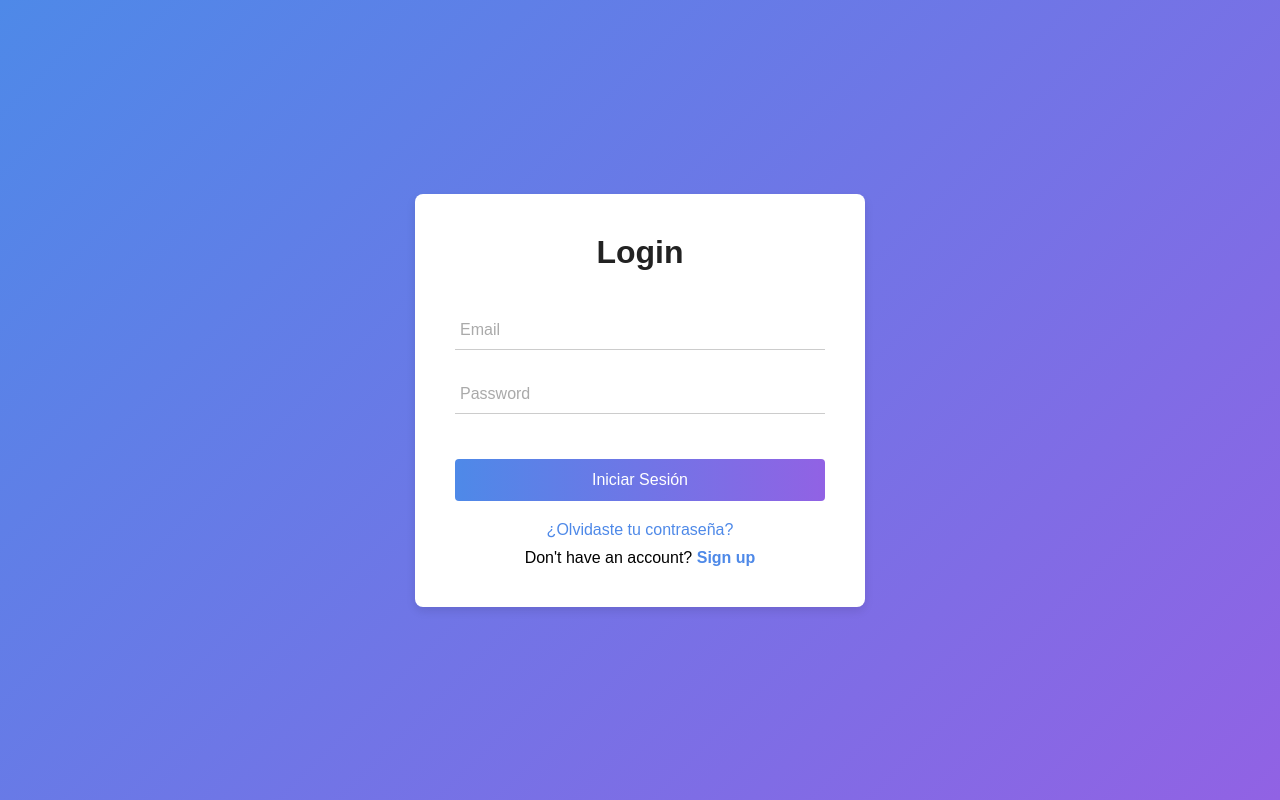
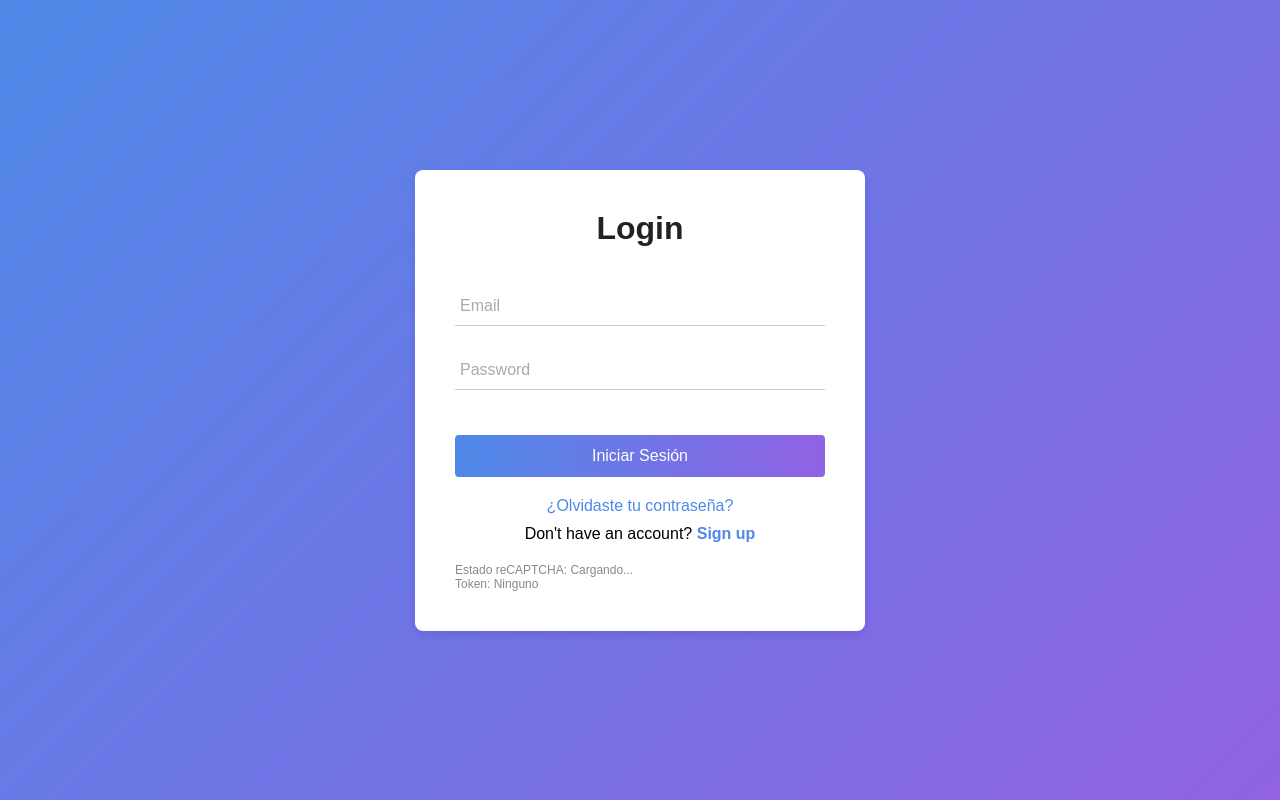
Before and after one commit to eclavijoyi/Login, a Flask app: page /login in a window 1280 px wide. Run offline with Flask 3, Linux system fonts and the light colour scheme; some libraries are stand-ins or nearby versions.

Commit message:
login recapchav3

```diff
--- a/app.py
+++ b/app.py
@@ -15,6 +15,7 @@ import pyotp
 import qrcode
 import io
 import base64
+import requests  # Para hacer solicitudes HTTP a la API de reCAPTCHA
 
 load_dotenv()
 
@@ -29,6 +30,13 @@ app.config['SQLALCHEMY_TRACK_MODIFICATIONS'] = False
 app.config['JWT_SECRET_KEY'] = os.environ.get('JWT_SECRET_KEY')
 app.config['JWT_ACCESS_TOKEN_EXPIRES'] = timedelta(hours=1)  # Token expira en 1 hora
 
+# Configuración reCAPTCHA
+app.config['RECAPTCHA_SITE_KEY'] = os.environ.get('RECAPTCHA_SITE_KEY')
+app.config['RECAPTCHA_SECRET_KEY'] = os.environ.get('RECAPTCHA_SECRET_KEY')
+app.config['RECAPTCHA_VERIFY_URL'] = "https://www.google.com/recaptcha/api/siteverify"
+app.config['RECAPTCHA_THRESHOLD'] = 0.5  # Umbral para considerar una acción como válida
+app.config['RECAPTCHA_ENABLED'] = os.environ.get('RECAPTCHA_ENABLED', 'true').lower() == 'true'
+
 # Inicializar extensiones
 db.init_app(app)
 bcrypt = Bcrypt(app)
@@ -42,6 +50,54 @@ limiter = Limiter(
 )
 limiter.init_app(app)
 
+# Función mejorada para verificar reCAPTCHA
+def verify_recaptcha(token, action):
+    # Si reCAPTCHA está desactivado, siempre devolvemos True
+    if not app.config['RECAPTCHA_ENABLED']:
+        app.logger.info("reCAPTCHA desactivado: omitiendo verificación")
+        return True
+
+    # En modo debug, podemos usar un bypass adicional
+    if app.debug and os.environ.get('BYPASS_RECAPTCHA', 'false').lower() == 'true':
+        app.logger.info("Modo de desarrollo: omitiendo verificación de reCAPTCHA")
+        return True
+
+    if not token:
+        app.logger.warning("No se recibió token de reCAPTCHA")
+        return False
+
+    data = {
+        'secret': app.config['RECAPTCHA_SECRET_KEY'],
+        'response': token
+    }
+
+    try:
+        response = requests.post(app.config['RECAPTCHA_VERIFY_URL'], data=data)
+        result = response.json()
+        app.logger.info(f"Respuesta de reCAPTCHA: {result}")
+
+        # Comprueba primero el éxito básico
+        if not result.get('success'):
+            app.logger.warning("La verificación de reCAPTCHA no fue exitosa")
+            return False
+
+        # Verificar la acción solo si está presente en el resultado
+        if 'action' in result and result.get('action') != action:
+            app.logger.warning(f"Acción incorrecta: {result.get('action')} vs {action}")
+            return False
+
+        # Verificar el score
+        if result.get('score', 0) < app.config['RECAPTCHA_THRESHOLD']:
+            app.logger.warning(f"Score demasiado bajo: {result.get('score')}")
+            return False
+
+        return True
+
+    except Exception as e:
+        app.logger.error(f"Error al verificar reCAPTCHA: {e}")
+        # En caso de error, permitimos el paso si estamos en modo debug
+        return app.debug
+
 @login_manager.user_loader
 def load_user(user_id):
     return User.query.get(int(user_id))
@@ -54,6 +110,12 @@ def home():
 def register():
     form = RegisterForm()
     if form.validate_on_submit():
+        # Verificar reCAPTCHA
+        recaptcha_token = request.form.get('g-recaptcha-response')
+        if not verify_recaptcha(recaptcha_token, 'register'):
+            flash('Falló la verificación de seguridad. Por favor, inténtalo de nuevo.', 'danger')
+            return render_template('register.html', form=form, recaptcha_site_key=app.config['RECAPTCHA_SITE_KEY'])
+
         try:
             existing_user = User.query.filter_by(email=form.email.data).first()
             if existing_user:
@@ -82,32 +144,51 @@ def register():
             flash('Error al registrar el usuario. El correo electrónico ya existe.', 'danger')
             return redirect(url_for('register'))
 
-    return render_template('register.html', form=form)
+    return render_template('register.html', form=form, recaptcha_site_key=app.config['RECAPTCHA_SITE_KEY'])
 
 @app.route('/login', methods=['GET', 'POST'])
 @limiter.limit("5 per minute")
 def login():
     form = LoginForm()
     if form.validate_on_submit():
-        user = User.query.filter_by(email=form.email.data).first()
-        if user and bcrypt.check_password_hash(user.password, form.password.data):
-            # Si el usuario tiene 2FA habilitado, redirige a la verificación
-            if user.is_2fa_enabled:
-                session['user_id_for_2fa'] = user.id
-                return redirect(url_for('verify_2fa'))
+        try:
+            # Verificar reCAPTCHA con manejo de errores mejorado
+            recaptcha_token = request.form.get('g-recaptcha-response')
+            app.logger.info(f"Token recibido: {recaptcha_token[:20]}..." if recaptcha_token else "No se recibió token")
 
-            # Si no tiene 2FA, procede con el login normal
-            login_user(user)
+            if not verify_recaptcha(recaptcha_token, 'login'):
+                flash('Falló la verificación de seguridad. Por favor, inténtalo de nuevo.', 'danger')
+                return render_template('login.html', form=form, recaptcha_site_key=app.config['RECAPTCHA_SITE_KEY'])
 
-            # Generar el token JWT
-            access_token = create_access_token(identity=user.id)
-            session['jwt_token'] = access_token
+            user = User.query.filter_by(email=form.email.data).first()
+            app.logger.info(f"Usuario encontrado: {user is not None}")
 
-            flash('Inicio de sesión exitoso', 'success')
-            return redirect(url_for('dashboard'))
-        else:
-            flash('Credenciales incorrectas. ¿Olvidaste tu contraseña?', 'danger')
-    return render_template('login.html', form=form)
+            if user and bcrypt.check_password_hash(user.password, form.password.data):
+                app.logger.info("Contraseña válida")
+                # Si el usuario tiene 2FA habilitado, redirige a la verificación
+                if user.is_2fa_enabled:
+                    app.logger.info("2FA está habilitado, redirigiendo a verificación")
+                    session['user_id_for_2fa'] = user.id
+                    return redirect(url_for('verify_2fa'))
+
+                # Si no tiene 2FA, procede con el login normal
+                app.logger.info("Iniciando sesión del usuario")
+                login_user(user)
+
+                # Generar el token JWT
+                access_token = create_access_token(identity=user.id)
+                session['jwt_token'] = access_token
+
+                flash('Inicio de sesión exitoso', 'success')
+                return redirect(url_for('dashboard'))
+            else:
+                app.logger.warning("Credenciales inválidas")
+                flash('Credenciales incorrectas. ¿Olvidaste tu contraseña?', 'danger')
+        except Exception as e:
+            app.logger.error(f"Error durante el login: {e}")
+            flash('Ocurrió un error durante el inicio de sesión. Por favor, inténtalo de nuevo.', 'danger')
+
+    return render_template('login.html', form=form, recaptcha_site_key=app.config['RECAPTCHA_SITE_KEY'])
 
 @app.route('/verify_2fa', methods=['GET', 'POST'])
 def verify_2fa():
@@ -117,6 +198,12 @@ def verify_2fa():
     form = VerifyForm()
 
     if form.validate_on_submit():
+        # Verificar reCAPTCHA
+        recaptcha_token = request.form.get('g-recaptcha-response')
+        if not verify_recaptcha(recaptcha_token, 'verify_2fa'):
+            flash('Falló la verificación de seguridad. Por favor, inténtalo de nuevo.', 'danger')
+            return render_template('verify_2fa.html', form=form, recaptcha_site_key=app.config['RECAPTCHA_SITE_KEY'])
+
         user = User.query.get(session['user_id_for_2fa'])
 
         if not user:
@@ -141,7 +228,31 @@ def verify_2fa():
         else:
             flash('Código incorrecto', 'danger')
 
-    return render_template('verify_2fa.html', form=form)
+    return render_template('verify_2fa.html', form=form, recaptcha_site_key=app.config['RECAPTCHA_SITE_KEY'])
+
+@app.route('/forgot_password', methods=['GET', 'POST'])
+def forgot_password():
+    form = ForgotPasswordForm()
+    if form.validate_on_submit():
+        # Verificar reCAPTCHA
+        recaptcha_token = request.form.get('g-recaptcha-response')
+        if not verify_recaptcha(recaptcha_token, 'forgot_password'):
+            flash('Falló la verificación de seguridad. Por favor, inténtalo de nuevo.', 'danger')
+            return render_template('forgot_password.html', form=form, recaptcha_site_key=app.config['RECAPTCHA_SITE_KEY'])
+
+        user = User.query.filter_by(email=form.email.data).first()
+        if user:
+            try:
+                db.session.delete(user)
+                db.session.commit()
+                flash('Cuenta eliminada. Puedes registrarte nuevamente.', 'info')
+                return redirect(url_for('register'))
+            except Exception as e:
+                db.session.rollback()
+                flash('Error al eliminar la cuenta. Inténtalo nuevamente.', 'danger')
+        else:
+            flash('No existe una cuenta con este correo electrónico.', 'danger')
+    return render_template('forgot_password.html', form=form, recaptcha_site_key=app.config['RECAPTCHA_SITE_KEY'])
 
 @app.route('/setup_2fa')
 @login_required
@@ -164,12 +275,19 @@ def setup_2fa():
     return render_template(
         'setup_2fa.html',
         qr_code=img_str,
-        secret=current_user.totp_secret
+        secret=current_user.totp_secret,
+        recaptcha_site_key=app.config['RECAPTCHA_SITE_KEY']
     )
 
 @app.route('/enable_2fa', methods=['POST'])
 @login_required
 def enable_2fa():
+    # Verificar reCAPTCHA
+    recaptcha_token = request.form.get('g-recaptcha-response')
+    if not verify_recaptcha(recaptcha_token, 'enable_2fa'):
+        flash('Falló la verificación de seguridad. Por favor, inténtalo de nuevo.', 'danger')
+        return redirect(url_for('setup_2fa'))
+
     code = request.form.get('code')
 
     totp = pyotp.TOTP(current_user.totp_secret)
@@ -187,6 +305,12 @@ def enable_2fa():
 @app.route('/disable_2fa', methods=['POST'])
 @login_required
 def disable_2fa():
+    # Verificar reCAPTCHA
+    recaptcha_token = request.form.get('g-recaptcha-response')
+    if not verify_recaptcha(recaptcha_token, 'disable_2fa'):
+        flash('Falló la verificación de seguridad. Por favor, inténtalo de nuevo.', 'danger')
+        return redirect(url_for('dashboard'))
+
     current_user.is_2fa_enabled = False
     db.session.commit()
     flash('Autenticación de dos factores deshabilitada', 'info')
@@ -198,6 +322,11 @@ def disable_2fa():
 def api_login():
     if not request.is_json:
         return jsonify({"msg": "Missing JSON in request"}), 400
+
+    # Verificar reCAPTCHA
+    recaptcha_token = request.json.get('recaptcha_token')
+    if not verify_recaptcha(recaptcha_token, 'api_login'):
+        return jsonify({"msg": "Falló la verificación de seguridad"}), 400
 
     email = request.json.get('email', None)
     password = request.json.get('password', None)
@@ -229,6 +358,11 @@ def api_verify_2fa():
     if not request.is_json:
         return jsonify({"msg": "Missing JSON in request"}), 400
 
+    # Verificar reCAPTCHA
+    recaptcha_token = request.json.get('recaptcha_token')
+    if not verify_recaptcha(recaptcha_token, 'api_verify_2fa'):
+        return jsonify({"msg": "Falló la verificación de seguridad"}), 400
+
     email = request.json.get('email', None)
     totp_code = request.json.get('totp_code', None)
 
@@ -245,24 +379,6 @@ def api_verify_2fa():
         return jsonify(access_token=access_token), 200
 
     return jsonify({"msg": "Código 2FA incorrecto"}), 401
-
-@app.route('/forgot_password', methods=['GET', 'POST'])
-def forgot_password():
-    form = ForgotPasswordForm()
-    if form.validate_on_submit():
-        user = User.query.filter_by(email=form.email.data).first()
-        if user:
-            try:
-                db.session.delete(user)
-                db.session.commit()
-                flash('Cuenta eliminada. Puedes registrarte nuevamente.', 'info')
-                return redirect(url_for('register'))
-            except Exception as e:
-                db.session.rollback()
-                flash('Error al eliminar la cuenta. Inténtalo nuevamente.', 'danger')
-        else:
-            flash('No existe una cuenta con este correo electrónico.', 'danger')
-    return render_template('forgot_password.html', form=form)
 
 @app.route('/dashboard')
 @login_required
@@ -311,6 +427,12 @@ def invalid_token_callback(error):
         'msg': 'Token inválido'
     }), 401
 
+# Configurar logging para desarrollo
+if app.debug:
+    import logging
+    logging.basicConfig(level=logging.INFO)
+    app.logger.setLevel(logging.INFO)
+
 with app.app_context():
     db.create_all()
 
--- a/forms.py
+++ b/forms.py
@@ -12,7 +12,7 @@ class RegisterForm(FlaskForm):
 class LoginForm(FlaskForm):
     email = StringField('Correo Electrónico', validators=[DataRequired(), Email()])
     password = PasswordField('Contraseña', validators=[DataRequired()])
-    submit = SubmitField('Iniciar Sesión')
+    submit = SubmitField('Iniciar Sesión',name='login_submit') # ¡Este es el cambio!
 
 class ForgotPasswordForm(FlaskForm):
     email = StringField('Correo Electrónico', validators=[DataRequired(), Email()])
--- a/requirements.txt
+++ b/requirements.txt
@@ -1,5 +1,7 @@
 bcrypt==4.3.0
 blinker==1.9.0
+certifi==2025.1.31
+charset-normalizer==3.4.1
 click==8.1.8
 Deprecated==1.2.18
 dnspython==2.7.0
@@ -27,9 +29,11 @@ PyJWT==2.10.1
 pyotp==2.9.0
 python-dotenv==1.1.0
 qrcode==8.1
+requests==2.32.3
 rich==13.9.4
 SQLAlchemy==2.0.39
 typing_extensions==4.12.2
+urllib3==2.3.0
 Werkzeug==3.1.3
 wrapt==1.17.2
 WTForms==3.2.1
--- a/templates/login.html
+++ b/templates/login.html
@@ -11,7 +11,6 @@
         box-sizing: border-box;
         font-family: Arial, sans-serif;
       }
-
       body {
         height: 100vh;
         display: flex;
@@ -19,7 +18,6 @@
         align-items: center;
         background: linear-gradient(135deg, #4e89e8 0%, #9162e4 100%);
       }
-
       .login-container {
         background-color: white;
         width: 100%;
@@ -28,19 +26,15 @@
         border-radius: 8px;
         box-shadow: 0 4px 10px rgba(0, 0, 0, 0.1);
       }
-
       h1 {
         text-align: center;
         margin-bottom: 40px;
         color: #222;
         font-size: 32px;
       }
-
       .input-group {
         margin-bottom: 20px;
       }
-
-      /* Estilos para inputs */
       input[type="email"],
       input[type="password"],
       input[type="text"] {
@@ -53,7 +47,6 @@
         color: #444;
         margin-bottom: 5px;
       }
-
       .form-control {
         width: 100%;
         padding: 10px 5px;
@@ -64,26 +57,10 @@
         color: #444;
         margin-bottom: 5px;
       }
-
       input::placeholder {
         color: #aaa;
       }
-
-      /* Estilos para el botón de envío */
-      input[type="submit"] {
-        width: 100%;
-        padding: 12px;
-        background: linear-gradient(90deg, #4e89e8 0%, #9162e4 100%);
-        color: white;
-        border: none;
-        border-radius: 4px;
-        font-size: 16px;
-        cursor: pointer;
-        margin-top: 20px;
-        margin-bottom: 20px;
-      }
-
-      /* Adicional para asegurar que el botón se estilice correctamente */
+      input[type="submit"],
       .submit-btn {
         width: 100%;
         padding: 12px;
@@ -96,28 +73,23 @@
         margin-top: 20px;
         margin-bottom: 20px;
       }
-
       .forgot-password {
         text-align: center;
         margin-bottom: 10px;
       }
-
       .forgot-password a {
         color: #4e89e8;
         text-decoration: none;
       }
-
       .signup {
         text-align: center;
       }
-
       .signup a {
         color: #4e89e8;
         text-decoration: none;
         font-weight: bold;
       }
-
-      /* Hide labels visually but keep them accessible for screen readers */
+      /* Oculta las etiquetas visualmente pero las mantiene accesibles */
       .visually-hidden {
         position: absolute;
         width: 1px;
@@ -128,43 +100,138 @@
         clip: rect(0, 0, 0, 0);
         border: 0;
       }
+      .debug-info {
+        margin-top: 20px;
+        font-size: 12px;
+        color: #888;
+        display: none;
+      }
     </style>
   </head>
   <body>
     <div class="login-container">
       <h1>Login</h1>
-      <form method="POST">
+      <form method="POST" id="login-form">
         {{ form.hidden_tag() }}
 
         <div class="input-group">
-          <label for="{{ form.email.id }}" class="visually-hidden"
-            >{{ form.email.label.text }}</label
-          >
+          <label for="{{ form.email.id }}" class="visually-hidden">
+            {{ form.email.label.text }}
+          </label>
           {{ form.email(placeholder="Email", class="form-control") }}
         </div>
 
         <div class="input-group">
-          <label for="{{ form.password.id }}" class="visually-hidden"
-            >{{ form.password.label.text }}</label
-          >
+          <label for="{{ form.password.id }}" class="visually-hidden">
+            {{ form.password.label.text }}
+          </label>
           {{ form.password(placeholder="Password", class="form-control") }}
         </div>
 
-        {# Simplificando el botón de submit para evitar problemas #} {{
-        form.submit(class="submit-btn") }}
+        <!-- Campo oculto para el token de reCAPTCHA -->
+        <input
+          type="hidden"
+          id="g-recaptcha-response"
+          name="g-recaptcha-response"
+        />
+
+        {{ form.submit(class="submit-btn") }}
 
         <div class="forgot-password">
           <a href="{{ url_for('forgot_password') }}" class="text-muted"
             >¿Olvidaste tu contraseña?</a
           >
-          <!--<a href="#">Forgot Password?</a>-->
         </div>
 
         <div class="signup">
           Don't have an account? <a href="{{ url_for('register') }}">Sign up</a>
-          <!-- Don't have an account? <a href="#">Sign up</a>-->
+        </div>
+
+        <!-- Información de depuración (oculta por defecto) -->
+        <div class="debug-info" id="debug-info">
+          Estado reCAPTCHA: <span id="recaptcha-status">No cargado</span><br />
+          Token: <span id="recaptcha-token-preview">Ninguno</span>
         </div>
       </form>
     </div>
+
+    <!-- Script de reCAPTCHA v3 con manejo robusto de errores -->
+    <script src="https://www.google.com/recaptcha/api.js?render={{ recaptcha_site_key }}"></script>
+    <script>
+      document.addEventListener("DOMContentLoaded", function () {
+        const debugInfo = document.getElementById("debug-info");
+        const recaptchaStatus = document.getElementById("recaptcha-status");
+        const tokenPreview = document.getElementById("recaptcha-token-preview");
+
+        // Mostrar información de depuración en desarrollo
+        if (
+          window.location.hostname === "localhost" ||
+          window.location.hostname === "127.0.0.1"
+        ) {
+          debugInfo.style.display = "block";
+        }
+
+        // Función para obtener el token de reCAPTCHA
+        function obtenerToken(callback) {
+          grecaptcha.ready(function () {
+            grecaptcha
+              .execute("{{ recaptcha_site_key }}", { action: "login" })
+              .then(function (token) {
+                if (token) {
+                  document.getElementById("g-recaptcha-response").value = token;
+                  recaptchaStatus.textContent = "Token cargado";
+                  tokenPreview.textContent = token.substring(0, 10) + "...";
+                  console.log("Token reCAPTCHA pre-cargado");
+                } else {
+                  recaptchaStatus.textContent = "Token nulo recibido";
+                  tokenPreview.textContent = "N/A";
+                  console.warn("El token reCAPTCHA fue nulo");
+                }
+                // Se llama al callback independientemente del token obtenido
+                callback();
+              })
+              .catch(function (error) {
+                recaptchaStatus.textContent = "Error: " + error.message;
+                console.error("Error al cargar el token:", error);
+                // Llamamos al callback aun en caso de error
+                callback();
+              });
+          });
+        }
+
+        // Pre-cargar el token al cargar la página
+        try {
+          recaptchaStatus.textContent = "Cargando...";
+          obtenerToken(function () {});
+        } catch (error) {
+          recaptchaStatus.textContent = "Error: " + error.message;
+          console.error("Error en reCAPTCHA:", error);
+        }
+
+        // Manejar el envío del formulario
+        document
+          .getElementById("login-form")
+          .addEventListener("submit", function (e) {
+            // Si no hay token, intentamos obtenerlo de nuevo
+            if (!document.getElementById("g-recaptcha-response").value) {
+              e.preventDefault();
+              recaptchaStatus.textContent = "Reintentando obtener token...";
+              try {
+                obtenerToken(function () {
+                  recaptchaStatus.textContent =
+                    "Token obtenido, enviando formulario...";
+                  document.getElementById("login-form").submit();
+                });
+              } catch (error) {
+                recaptchaStatus.textContent = "Error crítico: " + error.message;
+                console.error("Error crítico en reCAPTCHA:", error);
+                // Enviamos el formulario de todos modos
+                document.getElementById("login-form").submit();
+              }
+            }
+            // Si ya hay token, se permite el envío normal del formulario
+          });
+      });
+    </script>
   </body>
 </html>
```
